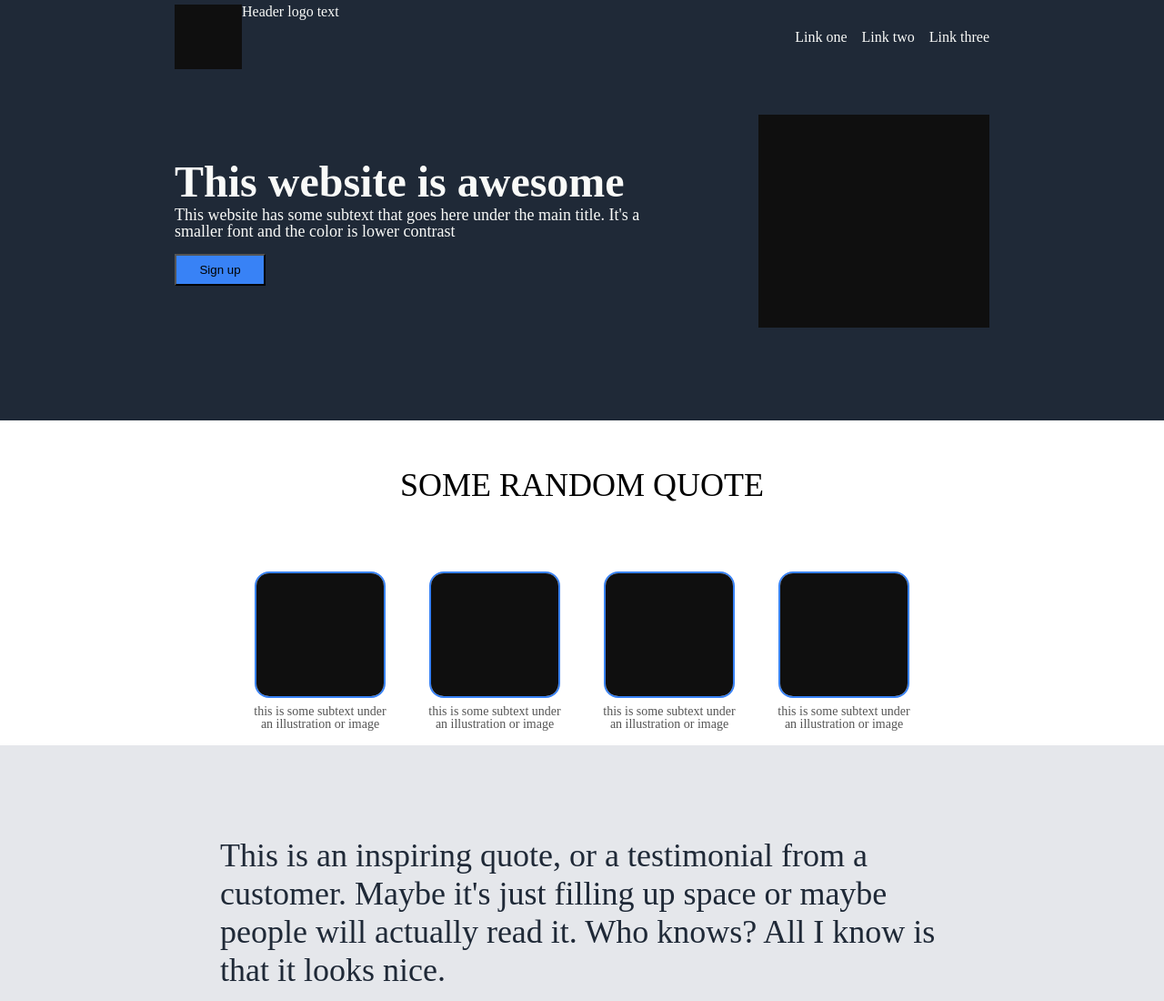
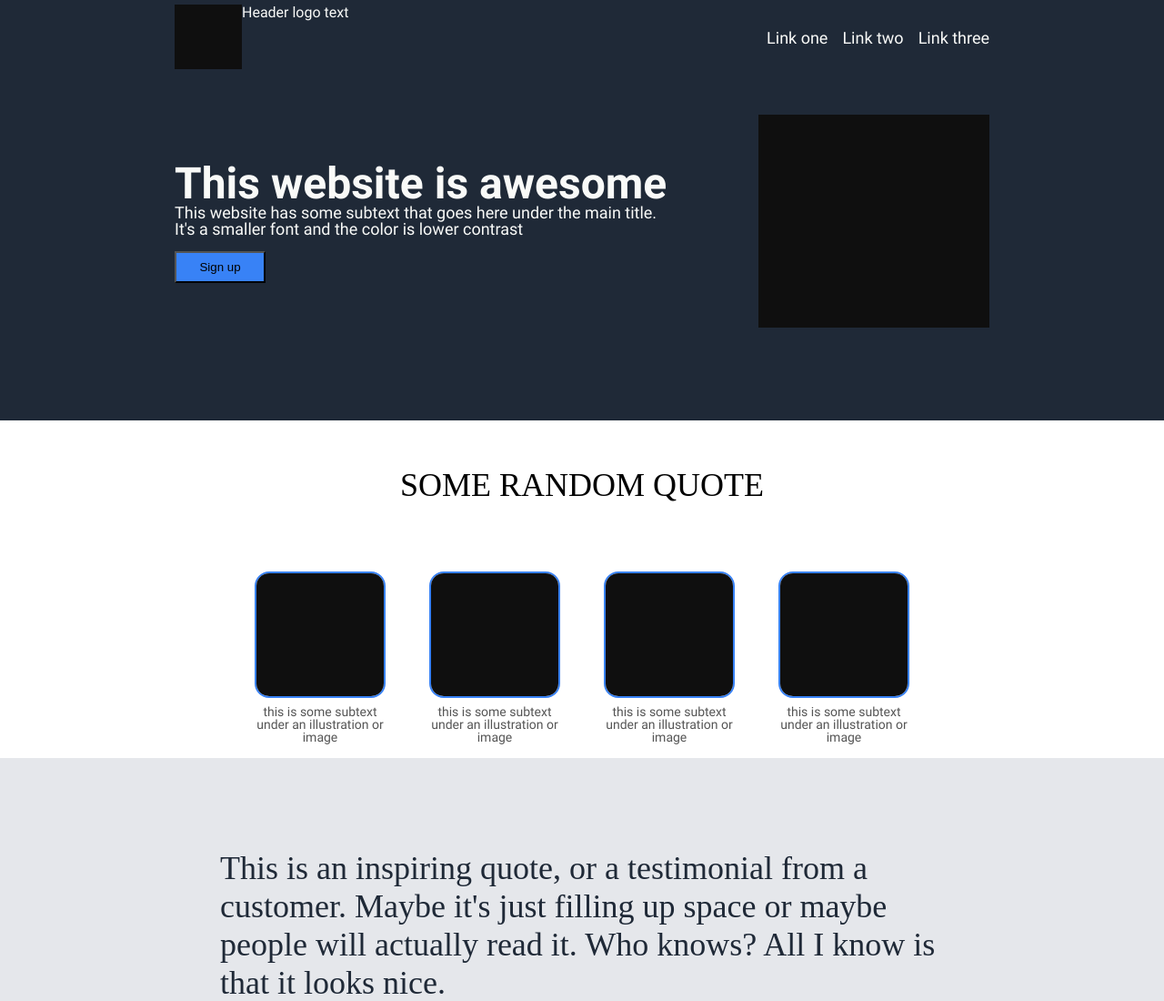
Before and after one commit to Zoldyako/TOP-foundation-lading-page, a plain HTML site: page index.html in a window 1280 px wide. Shown: the top 1100 px of the page at 91% size. Drawn offline with Linux system fonts and the light colour scheme.

Commit message:
Added Roboto font in css

```diff
--- a/styles.css
+++ b/styles.css
@@ -1,3 +1,37 @@
+@font-face {
+    font-family: 'Roboto';
+    font-weight: 400;
+    src: url('fonts/roboto.woff2') format('woff2'),
+         url('fonts/roboto.woff') format('woff');
+}
+
+@font-face {
+    font-family: 'Roboto';
+    font-weight: 900;
+    src: url('fonts/roboto-bold.woff2') format('woff2'),
+         url('fonts/roboto-bold.woff') format('woff');
+}
+
+@font-face {
+    font-family: 'Roboto';
+    font-weight: 300;
+    src: url('fonts/roboto-italic.woff2') format('woff2'),
+         url('fonts/roboto-italic.woff') format('woff');
+}
+
+@font-face {
+    font-family: 'Roboto';
+    font-weight: 200;
+    src: url('fonts/roboto-lightitalic.woff2') format('woff2'),
+         url('fonts/roboto-lightitalic.woff') format('woff');
+}
+
+/* Body */
+
+body {
+    font-family: 'roboto';
+}
+
 /* Hero */
 
 header {
@@ -42,13 +76,15 @@ a {
 }
 
 .hero-sec .main {
-    font: 48px  bolder ;
-    font-weight: bolder;
+    font-size: 48px;
+    font-weight: 900;
 }
 
-.hero-sec .second {
+.hero-sec .second, .nav-links {
     font-size: 18px;
 }
+
+
 
 
 /* Info */
@@ -68,13 +104,11 @@ a {
 
 .info {
     display: flex;
-    justify-content: center;
 }
 
 .info figure {
     display: flex;
     flex-direction: column;
-    justify-content: center;
     border-radius: 16px;
     margin: 16px;
 }
@@ -91,7 +125,9 @@ a {
     text-align: center;
 }
 
+
 /* Quote */
+
 
 .quote {
     background-color: #E5E7EB;
@@ -121,7 +157,9 @@ a {
     height: 35px;
 }
 
+
 /* Footer */
+
 
 footer {
     background-color: #1F2937 ;
```
